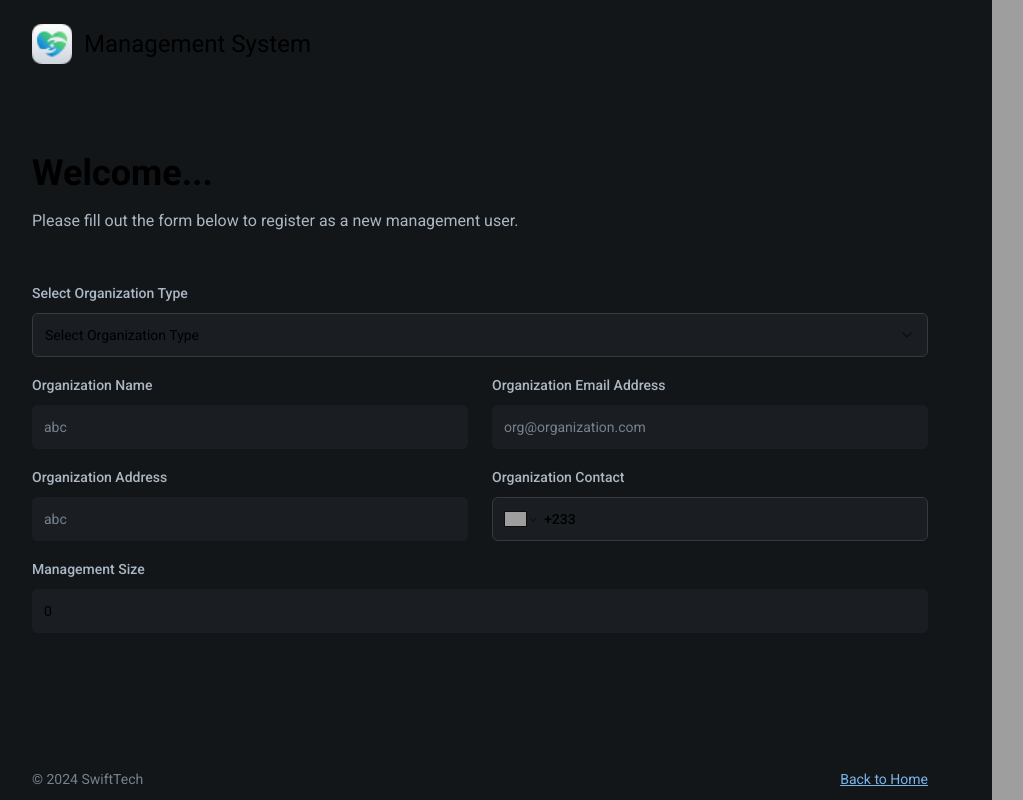
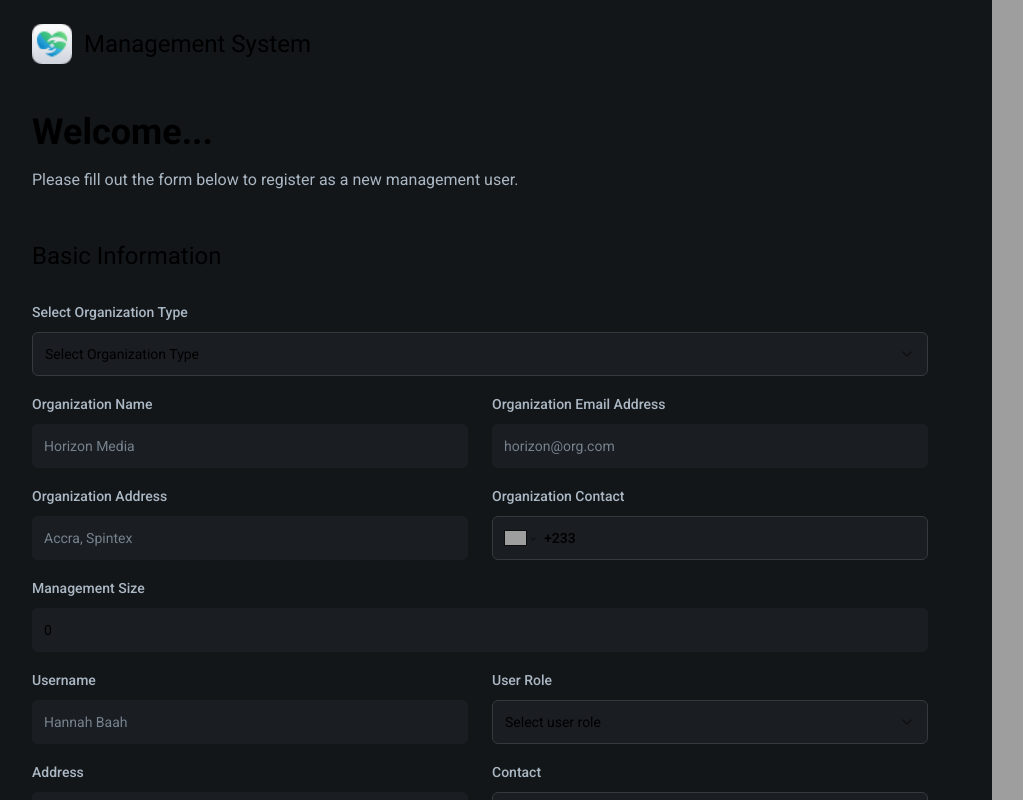
Before and after one commit to HudsonAdjetey/Management-System, a Next.js app in the folder management/: page /register/1 in a window 1280 px wide. Shown: the whole page, without its empty margins (32-1055 px from the left). Built offline with nearby package versions, Linux system fonts and the light colour scheme; grey boxes are pictures that could not be loaded.

Commit message:
basic info

```diff
--- a/management/components/CustomFormFields.jsx
+++ b/management/components/CustomFormFields.jsx
@@ -51,6 +51,7 @@ const RenderInput = ({ field, props, register }) => {
               className="shad-input border-0"
               {...register}
               required
+
             />
           </FormControl>
         </div>
--- a/management/components/Forms/RegisterForm.jsx
+++ b/management/components/Forms/RegisterForm.jsx
@@ -24,8 +24,17 @@ const RegisterForm = () => {
       organizationAdminEmail: "",
       organizationAdminPhoneNumber: "",
       organizationEducationLevels: "",
+      educationLevel: "",
+      churchLevel: "",
+      salesAndMarketing: "",
+      healthCareLevel: "",
       userRole: "",
       managementSize: 0,
+      username: "",
+      organizationPrivatePublic: "",
+      establishmentDate: "",
+      userAddress: "",
+      phoneNumber: "",
     },
   });
 
@@ -47,7 +56,9 @@ const RegisterForm = () => {
             Please fill out the form below to register as a new management user.
           </p>
         </section>
+        {/* BASIC INFORMATION */}
         <div>
+          <h1 className="space-y-4 my-7">Basic Information</h1>
           <CustomField
             fieldType="select"
             control={form.control}
@@ -57,7 +68,11 @@ const RegisterForm = () => {
             name="organizationTypes"
           >
             {listings?.organizations?.map((org) => (
-              <SelectItem key={org.id} value={org.type}>
+              <SelectItem
+                disabled={org.type !== "Education"}
+                key={org.id}
+                value={org.type}
+              >
                 <div className="flex cursor-pointer items-center gap-2">
                   <Image
                     src={org.image}
@@ -80,7 +95,7 @@ const RegisterForm = () => {
               label="Organization Name"
               control={form.control}
               register={form.register}
-              placeholder="abc"
+              placeholder="Horizon Media"
             />
             <CustomField
               fieldType="input"
@@ -88,10 +103,11 @@ const RegisterForm = () => {
               label="Organization Email Address"
               control={form.control}
               register={form.register}
-              placeholder="org@organization.com"
+              placeholder="horizon@org.com"
             />
           </div>
           {/* Name of organization and organization email */}
+
           {/* Organization address and contact */}
           <div className="flex flex-col xl:flex-row gap-6">
             <CustomField
@@ -100,7 +116,7 @@ const RegisterForm = () => {
               label="Organization Address"
               control={form.control}
               register={form.register}
-              placeholder="abc"
+              placeholder="Accra, Spintex"
             />
             <CustomField
               fieldType="phoneInput"
@@ -111,6 +127,7 @@ const RegisterForm = () => {
             />
           </div>
           {/* Organization address and contact */}
+
           {/* Organization size and organization level */}
           <div className="flex flex-col xl:flex-row gap-6">
             <CustomField
@@ -127,7 +144,7 @@ const RegisterForm = () => {
                 register={form.register}
                 placeholder="Select Education Level"
                 label="Select Education Level"
-                name="organizationEducationLevels"
+                name="educationLevel"
               >
                 {listings?.EducationLevels?.map((edu) => (
                   <SelectItem key={edu.id} value={edu.level}>
@@ -135,19 +152,49 @@ const RegisterForm = () => {
                   </SelectItem>
                 ))}
               </CustomField>
+            ) : organizationType === "Church" ? (
+              <CustomField
+                fieldType="select"
+                control={form.control}
+                register={form.register}
+                placeholder="Select Church Level"
+                label="Select Church Level"
+                name="churchLevel"
+              >
+                {listings?.churchLevels?.map((edu) => (
+                  <SelectItem key={edu.id} value={edu.level}>
+                    <p>{edu.level}</p>
+                  </SelectItem>
+                ))}
+              </CustomField>
+            ) : organizationType === "Healthcare" ? (
+              <CustomField
+                fieldType="select"
+                control={form.control}
+                register={form.register}
+                placeholder="Select Health Care Level"
+                label="Select Health Care Level"
+                name="healthCareLevel"
+              >
+                {listings?.hospitalLevels?.map((health) => (
+                  <SelectItem key={health.id} value={health.level}>
+                    <p>{health.level}</p>
+                  </SelectItem>
+                ))}
+              </CustomField>
             ) : (
-              organizationType === "Church" && (
+              organizationType === "Sales and Marketing" && (
                 <CustomField
                   fieldType="select"
                   control={form.control}
                   register={form.register}
-                  placeholder="Select Church Level"
-                  label="Select Church Level"
-                  name="organizationEducationLevels"
+                  placeholder="Select Health Care Level"
+                  label="Select Health Care Level"
+                  name="salesAndMarketing"
                 >
-                  {listings?.churchLevels?.map((edu) => (
-                    <SelectItem key={edu.id} value={edu.level}>
-                      <p>{edu.level}</p>
+                  {listings?.hospitalLevels?.map((health) => (
+                    <SelectItem key={health.id} value={health.level}>
+                      <p>{health.level}</p>
                     </SelectItem>
                   ))}
                 </CustomField>
@@ -155,7 +202,93 @@ const RegisterForm = () => {
             )}
           </div>
           {/* Organization size and organization level */}
+
+          {/* Admin Name and User Role */}
+          <div className="flex flex-col xl:flex-row gap-6">
+            <CustomField
+              fieldType="input"
+              name="username"
+              label="Username"
+              control={form.control}
+              register={form.register}
+              placeholder="Hannah Baah"
+            />
+            <CustomField
+              fieldType="select"
+              control={form.control}
+              register={form.register}
+              placeholder="Select user role"
+              label="User Role"
+              name="userRole"
+            >
+              <SelectItem value={"Admin"}>Admin</SelectItem>
+              <SelectItem value={"Manager"}>Manager</SelectItem>
+              <SelectItem value={"Developer"}>Developer</SelectItem>
+            </CustomField>
+          </div>
+          {/* Admin Name and User Role */}
+
+          {/* user Address and User phone */}
+          <div className="flex flex-col xl:flex-row gap-6">
+            <CustomField
+              fieldType="input"
+              name="userAddress"
+              label="Address"
+              control={form.control}
+              register={form.register}
+              placeholder="Main street, King Town"
+            />
+            <CustomField
+              fieldType="phoneInput"
+              control={form.control}
+              register={form.register}
+              placeholder="Select user role"
+              label="Contact"
+              name="phoneNumber"
+
+            />
+
+          </div>
+          {/* Admin Name and User Role */}
         </div>
+        {/* BASIC INFORMATION */}
+
+        {/* SPECIFIC INFORMATION */}
+        <div>
+          <h1 className="space-y-4 my-7">Specific Information</h1>
+          <CustomField
+            fieldType="input"
+            name="organizationAdminName"
+            label="Organization Admin Name"
+            control={form.control}
+            register={form.register}
+            placeholder="John Doe"
+          />
+          <CustomField
+            fieldType="input"
+            name="organizationAdminEmail"
+            label="Organization Admin Email Address"
+            control={form.control}
+            register={form.register}
+            placeholder="john.doe@organization.com"
+          />
+          <CustomField
+            fieldType="phoneInput"
+            name="organizationAdminPhoneNumber"
+            label="Organization Admin Contact"
+            control={form.control}
+            register={form.register}
+          />
+          <CustomField
+            fieldType="select"
+            control={form.control}
+            register={form.register}
+            placeholder="Select User Role"
+            label="Select User Role"
+            name="userRole"
+          />
+        </div>
+        {/* SPECIFIC INFORMATION */}
       </form>
     </Form>
   );
```
Also changed, not shown: management/lib/Validation.js.
